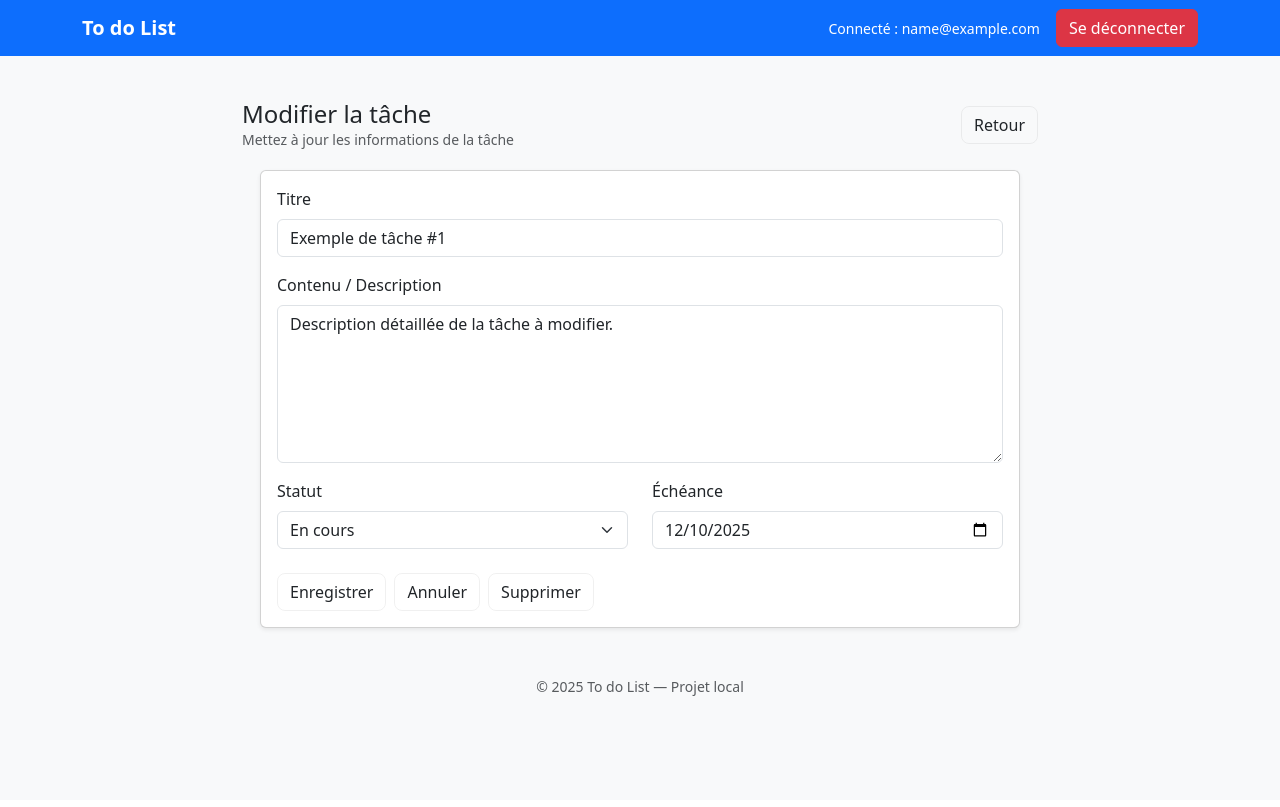
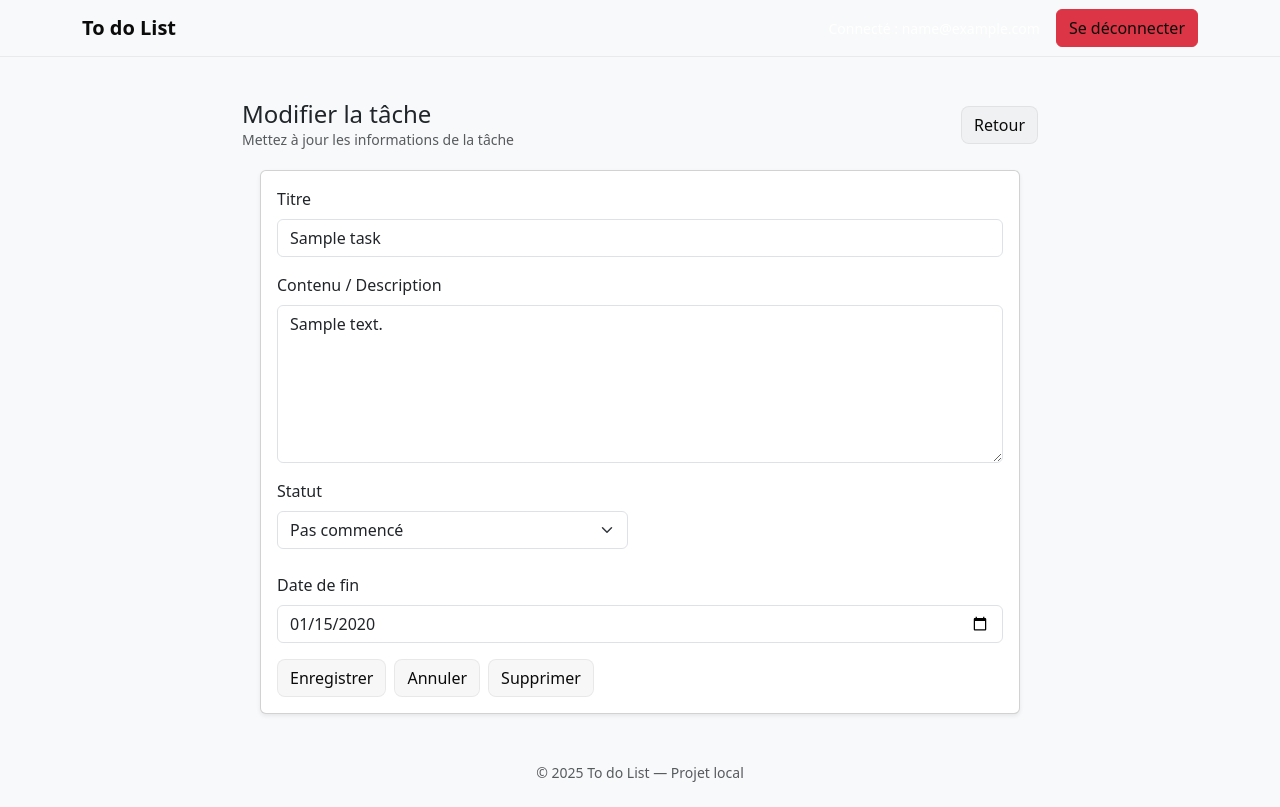
Before and after one commit to Akkyaane/TodoList, a PHP site: page /Tasks/UpdateTask.php?id=1 in a window 1280 px wide. Before the commit the page ends 696 px from the top, so only its background shows below. Run offline with PHP 8.4, Linux system fonts and the light colour scheme; the visitor is signed in with stand-in values (Sample User, id 1); tables that the repository leaves empty hold one stand-in row (values such as "Sample post").

Commit message:
Ajout des dernières fonctionnalités

```diff
--- a/src/Classes/Task.php
+++ b/src/Classes/Task.php
@@ -0,0 +1,92 @@
+<?php
+class Task
+{
+    private ?int $id = null;
+    private int $userId;
+    private string $title;
+    private string $content;
+    private int $statusId;
+    private ?string $endedAt;
+
+    public function __construct(string $title = '', string $content = '', int $statusId = 1, ?int $userId = null, ?int $id = null, ?string $endedAt = null)
+    {
+        $this->title = $title;
+        $this->content = $content;
+        $this->statusId = $statusId;
+        $this->userId = $userId ?? 0;
+        $this->id = $id;
+        $this->endedAt = $endedAt;
+    }
+
+    public function getId(): ?int
+    {
+        return $this->id;
+    }
+    public function setId(int $id): void
+    {
+        $this->id = $id;
+    }
+
+    public function getUserId(): int
+    {
+        return $this->userId;
+    }
+    public function setUserId(int $userId): void
+    {
+        $this->userId = $userId;
+    }
+
+    public function getTitle(): string
+    {
+        return $this->title;
+    }
+    public function setTitle(string $title): void
+    {
+        $this->title = $title;
+    }
+
+    public function getContent(): string
+    {
+        return $this->content;
+    }
+    public function setContent(string $content): void
+    {
+        $this->content = $content;
+    }
+
+    public function getStatusId(): int
+    {
+        return $this->statusId;
+    }
+    public function setStatusId(int $statusId): void
+    {
+        $this->statusId = $statusId;
+    }
+
+    public function getEndedAt(): ?string
+    {
+        return $this->endedAt;
+    }
+    public function setEndedAt(?string $endedAt): void
+    {
+        $this->endedAt = $endedAt;
+    }
+
+    public function validate(int $minTitleLength = 1): array
+    {
+        $errors = [];
+        if (trim($this->title) === '' || mb_strlen(trim($this->title)) < $minTitleLength) {
+            $errors[] = "Le titre est requis.";
+        }
+
+        if (!in_array($this->statusId, [1, 2, 3], true)) {
+            $errors[] = "Statut invalide.";
+        }
+
+        if (!empty($this->endedAt) && !preg_match('/^\d{4}-\d{2}-\d{2}$/', $this->endedAt)) {
+            $errors[] = "Date de fin invalide (format YYYY-MM-DD).";
+        }
+
+        return $errors;
+    }
+}
--- a/src/Controllers/TaskController.php
+++ b/src/Controllers/TaskController.php
@@ -1,4 +1,95 @@
 <?php
+
+require_once __DIR__ . '/../Models/TaskModel.php';
+require_once __DIR__ . '/../Classes/Task.php';
+
 class TaskController
 {
+    private TaskModel $model;
+
+    public function __construct(PDO $pdo)
+    {
+        $this->model = new TaskModel($pdo);
+    }
+
+    public function create(Task $task): array
+    {
+        $errors = $task->validate();
+        if (!empty($errors)) {
+            return ['success' => false, 'messages' => $errors];
+        }
+
+        $now = date('Y-m-d H:i:s');
+
+        if ($task->getStatusId() === 3 && empty($task->getEndedAt())) {
+            $task->setEndedAt($now);
+        }
+
+        $ended = $task->getEndedAt();
+        if (!empty($ended) && preg_match('/^\d{4}-\d{2}-\d{2}$/', $ended)) {
+            $task->setEndedAt($ended . ' 00:00:00');
+        }
+
+        $id = $this->model->create($task);
+        if ($id === null) {
+            return ['success' => false, 'messages' => ['Erreur lors de la création.']];
+
+        }
+
+        $task->setId($id);
+        return ['success' => true, 'messages' => ['Tâche créée.'], 'task' => $task];
+    }
+
+    public function update(Task $task): array
+    {
+        $errors = $task->validate();
+        if (!empty($errors)) {
+            return ['success' => false, 'messages' => $errors];
+        }
+
+        $prev = $this->model->findById((int) $task->getId(), $task->getUserId());
+        $now = date('Y-m-d H:i:s');
+
+        if ($prev) {
+            $newStatus = $task->getStatusId();
+
+            if ($newStatus === 3) {
+                if (!empty($task->getEndedAt())) {
+
+                } elseif (!empty($prev['ended_at'])) {
+                    $task->setEndedAt($prev['ended_at']);
+                } else {
+                    $task->setEndedAt($now);
+                }
+            } else {
+                $task->setEndedAt($prev['ended_at'] ?? $task->getEndedAt());
+            }
+        }
+
+        $ended = $task->getEndedAt();
+        if (!empty($ended) && preg_match('/^\d{4}-\d{2}-\d{2}$/', $ended)) {
+            $task->setEndedAt($ended . ' 00:00:00');
+        }
+
+        $ok = $this->model->update($task);
+        return $ok ? ['success' => true, 'messages' => ['Tâche mise à jour.']] : ['success' => false, 'messages' => ['Impossible de mettre à jour.']];
+
+    }
+
+    public function delete(int $id, int $userId): array
+    {
+        $ok = $this->model->delete($id, $userId);
+        return $ok ? ['success' => true, 'messages' => ['Tâche supprimée.']] : ['success' => false, 'messages' => ['Échec suppression.']];
+
+    }
+
+    public function findById(int $id, int $userId): ?array
+    {
+        return $this->model->findById($id, $userId);
+    }
+
+    public function findAllByUser(int $userId): array
+    {
+        return $this->model->findAllByUser($userId);
+    }
 }
--- a/src/Models/TaskModel.php
+++ b/src/Models/TaskModel.php
@@ -1,4 +1,62 @@
 <?php
-class Task
+class TaskModel
 {
+    private PDO $pdo;
+
+    public function __construct(PDO $pdo)
+    {
+        $this->pdo = $pdo;
+    }
+
+    public function create(Task $task): ?int
+    {
+        $stmt = $this->pdo->prepare("INSERT INTO tasks (user_id, title, content, status_id, ended_at, created_at) VALUES (:user_id,:title,:content,:status_id,:ended_at, NOW())");
+        $ok = $stmt->execute([
+            ':user_id' => $task->getUserId(),
+            ':title' => $task->getTitle(),
+            ':content' => $task->getContent(),
+            ':status_id' => $task->getStatusId(),
+            ':ended_at' => $task->getEndedAt(),
+        ]);
+
+        if (!$ok)
+            return null;
+        return (int) $this->pdo->lastInsertId();
+    }
+
+    public function update(Task $task): bool
+    {
+        if ($task->getId() === null)
+            return false;
+        $stmt = $this->pdo->prepare("UPDATE tasks SET title = :title, content = :content, status_id = :status_id, ended_at = :ended_at WHERE id = :id AND user_id = :user_id");
+        return $stmt->execute([
+            ':title' => $task->getTitle(),
+            ':content' => $task->getContent(),
+            ':status_id' => $task->getStatusId(),
+            ':ended_at' => $task->getEndedAt(),
+            ':id' => $task->getId(),
+            ':user_id' => $task->getUserId(),
+        ]);
+    }
+
+    public function delete(int $id, int $userId): bool
+    {
+        $stmt = $this->pdo->prepare("DELETE FROM tasks WHERE id = :id AND user_id = :user_id");
+        return $stmt->execute([':id' => $id, ':user_id' => $userId]);
+    }
+
+    public function findById(int $id, int $userId): ?array
+    {
+        $stmt = $this->pdo->prepare("SELECT * FROM tasks WHERE id = :id AND user_id = :user_id LIMIT 1");
+        $stmt->execute([':id' => $id, ':user_id' => $userId]);
+        $row = $stmt->fetch(PDO::FETCH_ASSOC);
+        return $row ?: null;
+    }
+
+    public function findAllByUser(int $userId): array
+    {
+        $stmt = $this->pdo->prepare("SELECT * FROM tasks WHERE user_id = :user_id ORDER BY created_at DESC");
+        $stmt->execute([':user_id' => $userId]);
+        return $stmt->fetchAll(PDO::FETCH_ASSOC);
+    }
 }
--- a/src/Views/Auth/Logout.php
+++ b/src/Views/Auth/Logout.php
@@ -7,4 +7,3 @@
 
 header('Location: ../Index.php');
 exit;
-?>
--- a/src/Views/Tasks/UpdateTask.php
+++ b/src/Views/Tasks/UpdateTask.php
@@ -1,5 +1,7 @@
 <?php
 require '../../../config/config.php';
+require_once __DIR__ . '/../../Controllers/TaskController.php';
+require_once __DIR__ . '/../../Classes/Task.php';
 
 session_start();
 if (empty($_SESSION['user_id'])) {
@@ -7,44 +9,45 @@
     exit;
 }
 
+$controller = new TaskController($pdo);
+
 $errors = [];
 $success = false;
 
 $id = isset($_GET['id']) ? (int) $_GET['id'] : (int) ($_POST['id'] ?? 0);
 
-$task = $id > 0 ? [
-    'id' => $id,
-    'title' => 'Exemple de tâche #' . $id,
-    'content' => 'Description détaillée de la tâche à modifier.',
-    'status' => 'En cours',
-    'due' => '2025-12-10'
-] : null;
+$taskData = $id > 0 ? $controller->findById($id, (int) $_SESSION['user_id']) : null;
 
-if ($_SERVER['REQUEST_METHOD'] === 'POST') {
+if (!$taskData) {
+    $task = null;
+} else {
+    $task = new Task($taskData['title'], $taskData['content'], (int) $taskData['status_id'], (int) $taskData['user_id'], (int) $taskData['id'], $taskData['ended_at'] ?? null);
+}
+
+if ($_SERVER['REQUEST_METHOD'] === 'POST' && $task !== null) {
     $title = trim($_POST['title'] ?? '');
     $content = trim($_POST['content'] ?? '');
-    $status = $_POST['status'] ?? 'Pas commencé';
-    $due = $_POST['due'] ?? '';
+    $status = (int) ($_POST['status'] ?? 1);
+    $ended_at = trim($_POST['ended_at'] ?? '') ?: null;
 
-    if ($title === '') {
-        $errors[] = "Le titre est requis.";
+    $task->setTitle($title);
+    $task->setContent($content);
+    $task->setStatusId($status);
+    $task->setEndedAt($ended_at);
+
+    $res = $controller->update($task);
+    if ($res['success']) {
+        $success = true;
+        $taskData = $controller->findById($id, (int) $_SESSION['user_id']);
+    } else {
+        $errors = $res['messages'];
     }
+}
 
-    $allowed = ['Pas commencé', 'En cours', 'Terminé'];
-    if (!in_array($status, $allowed, true)) {
-        $errors[] = "Statut invalide.";
-    }
-
-    if (empty($errors)) {
-        $success = true;
-        $task = [
-            'id' => $id,
-            'title' => $title,
-            'content' => $content,
-            'status' => $status,
-            'due' => $due,
-        ];
-    }
+$endedInput = '';
+if (!empty($taskData['ended_at'])) {
+    $d = date_create($taskData['ended_at']);
+    $endedInput = $d ? $d->format('Y-m-d') : $taskData['ended_at'];
 }
 ?>
 <!doctype html>
@@ -57,7 +60,28 @@
     <link href="https://cdn.jsdelivr.net/npm/bootstrap@5.3.2/dist/css/bootstrap.min.css" rel="stylesheet">
     <style>
         :root {
+            --bg: #ffffff;
+            --surface: #fafafa;
+            --panel: #ffffff;
+            --text: #0b0b0b;
+            --muted: #6b6b6b;
+            --border: rgba(0, 0, 0, 0.06);
+            --btn-bg: rgba(0, 0, 0, 0.03);
+            --radius: 12px;
+            --status-done: #16a34a;
+            --status-inprogress: #f97316;
+            --status-todo: #ef4444;
             --azure: #0ca3ff;
+        }
+
+        .navbar.bg-primary {
+            background: transparent !important;
+            border-bottom: 1px solid var(--border);
+        }
+
+        .navbar .navbar-brand,
+        .navbar .btn {
+            color: var(--text) !important;
         }
 
         body {
@@ -105,8 +129,14 @@
             color: #fff !important;
         }
 
-        .alert.alert-danger ul,
-        .alert.alert-danger li {
+        .alert.alert-success {
+            background: var(--status-done);
+            border-color: rgba(22, 163, 74, 0.12);
+            color: #fff !important;
+        }
+
+        .alert.alert-success ul,
+        .alert.alert-success li {
             color: #fff;
         }
     </style>
@@ -120,7 +150,8 @@
                 <ul class="navbar-nav ms-auto align-items-center">
                     <?php if (!empty($_SESSION['email'])): ?>
                         <li class="nav-item me-3 text-white small">Connecté :
-                            <?= htmlspecialchars($_SESSION['email'], ENT_QUOTES, 'UTF-8') ?></li>
+                            <?= htmlspecialchars($_SESSION['email'], ENT_QUOTES, 'UTF-8') ?>
+                        </li>
                     <?php endif; ?>
                     <li class="nav-item">
                         <form method="post" action="../Auth/Logout.php" class="mb-0">
@@ -161,46 +192,55 @@
                     <?php endif; ?>
 
                     <form method="post" action="" novalidate>
-                        <input type="hidden" name="id" value="<?= htmlspecialchars($task['id'], ENT_QUOTES, 'UTF-8') ?>">
+                        <input type="hidden" name="id"
+                            value="<?= htmlspecialchars($taskData['id'] ?? '', ENT_QUOTES, 'UTF-8') ?>">
 
                         <div class="mb-3">
                             <label for="title" class="form-label">Titre</label>
                             <input id="title" name="title" type="text" class="form-control" required
                                 placeholder="Titre de la tâche"
-                                value="<?= htmlspecialchars($task['title'] ?? '', ENT_QUOTES, 'UTF-8') ?>">
+                                value="<?= htmlspecialchars($taskData['title'] ?? '', ENT_QUOTES, 'UTF-8') ?>">
                         </div>
 
                         <div class="mb-3">
                             <label for="content" class="form-label">Contenu / Description</label>
                             <textarea id="content" name="content" rows="6" class="form-control"
-                                placeholder="Détails de la tâche"><?= htmlspecialchars($task['content'] ?? '', ENT_QUOTES, 'UTF-8') ?></textarea>
+                                placeholder="Détails de la tâche"><?= htmlspecialchars($taskData['content'] ?? '', ENT_QUOTES, 'UTF-8') ?></textarea>
                         </div>
 
                         <div class="row mb-4">
                             <div class="col-md-6 mb-3 mb-md-0">
                                 <label for="status" class="form-label">Statut</label>
                                 <select id="status" name="status" class="form-select">
-                                    <option <?= (($task['status'] ?? '') === 'Pas commencé') ? 'selected' : '' ?>>Pas commencé
+                                    <option value="1" <?= ((int) ($taskData['status_id'] ?? 1) === 1) ? 'selected' : '' ?>>Pas
+                                        commencé
                                     </option>
-                                    <option <?= (($task['status'] ?? '') === 'En cours') ? 'selected' : '' ?>>En cours</option>
-                                    <option <?= (($task['status'] ?? '') === 'Terminé') ? 'selected' : '' ?>>Terminé</option>
+                                    <option value="2" <?= ((int) ($taskData['status_id'] ?? 1) === 2) ? 'selected' : '' ?>>En
+                                        cours</option>
+                                    <option value="3" <?= ((int) ($taskData['status_id'] ?? 1) === 3) ? 'selected' : '' ?>>
+                                        Terminé
+                                    </option>
                                 </select>
                             </div>
+                        </div>
 
-                            <div class="col-md-6">
-                                <label for="due" class="form-label">Échéance</label>
-                                <input id="due" name="due" type="date" class="form-control"
-                                    value="<?= htmlspecialchars($task['due'] ?? '', ENT_QUOTES, 'UTF-8') ?>">
-                            </div>
+                        <div class="mb-3">
+                            <label for="ended_at" class="form-label">Date de fin</label>
+                            <input id="ended_at" name="ended_at" type="date" class="form-control"
+                                value="<?= htmlspecialchars($endedInput, ENT_QUOTES, 'UTF-8') ?>">
                         </div>
+
+                        <?php if (!empty($taskData['ended_at'])): ?>
+                            <?php $dt = date_create($taskData['ended_at']); ?>
+                        <?php endif; ?>
 
                         <div class="d-flex gap-2">
                             <button type="submit" class="btn btn-primary">Enregistrer</button>
                             <a href="../Dashboard.php" class="btn btn-outline-secondary">Annuler</a>
-                            <form method="post" action="Delete.php" onsubmit="return confirm('Supprimer cette tâche ?');"
+                            <form method="post" action="DeleteTask.php" onsubmit="return confirm('Supprimer cette tâche ?');"
                                 class="ms-auto mb-0">
                                 <input type="hidden" name="id"
-                                    value="<?= htmlspecialchars($task['id'], ENT_QUOTES, 'UTF-8') ?>">
+                                    value="<?= htmlspecialchars($taskData['id'] ?? '', ENT_QUOTES, 'UTF-8') ?>">
                                 <button class="btn btn-outline-danger">Supprimer</button>
                             </form>
                         </div>
```
Also changed, not shown: src/Views/Auth/Login.php (+12 -1 lines), src/Views/Auth/Register.php (+18 -3 lines), src/Views/Dashboard.php (+41 -14 lines), src/Views/Tasks/CreateTask.php (+37 -18 lines), src/Views/Tasks/DeleteTask.php (added, +21 -0 lines), src/Views/Tasks/DisplayTask.php (+41 -20 lines).
